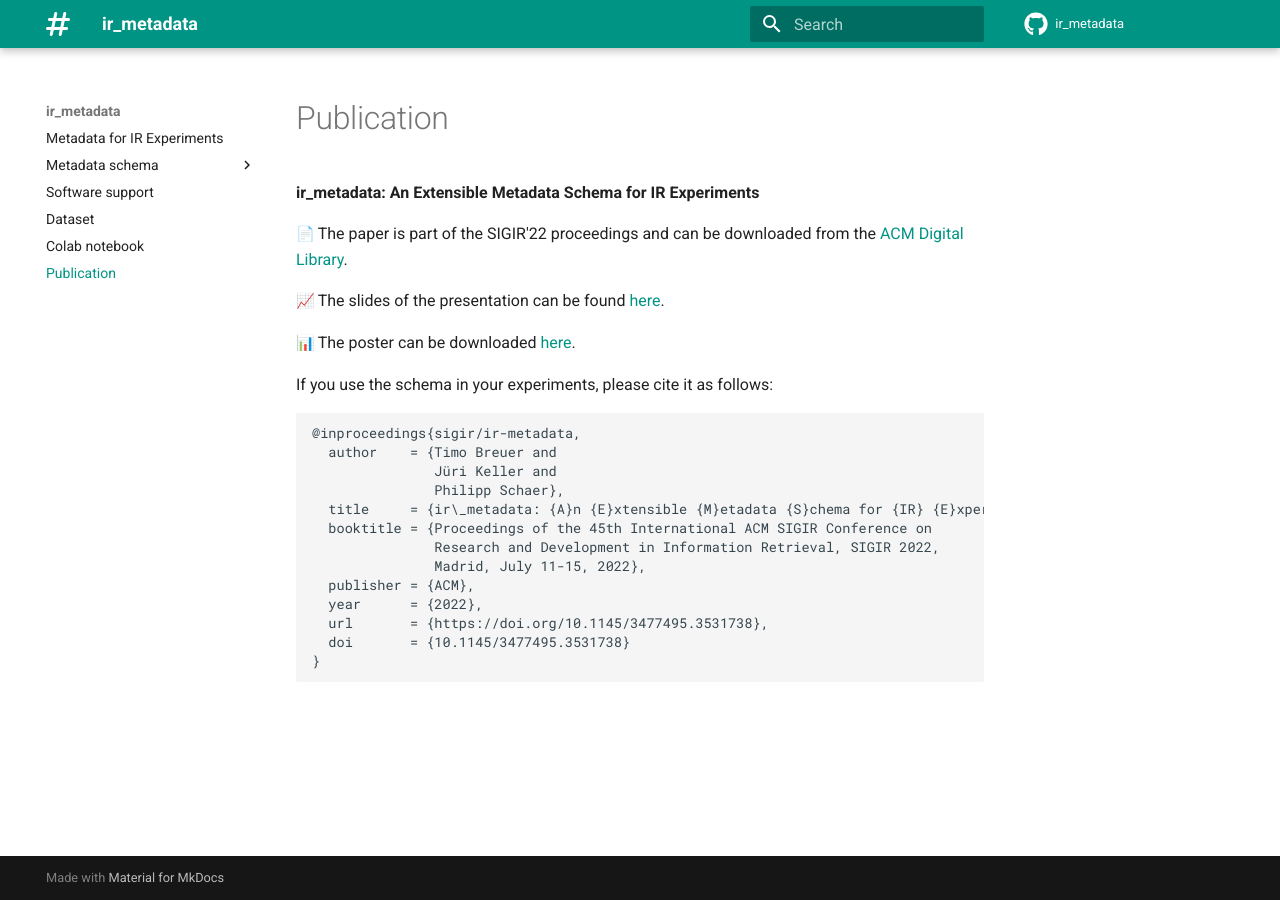
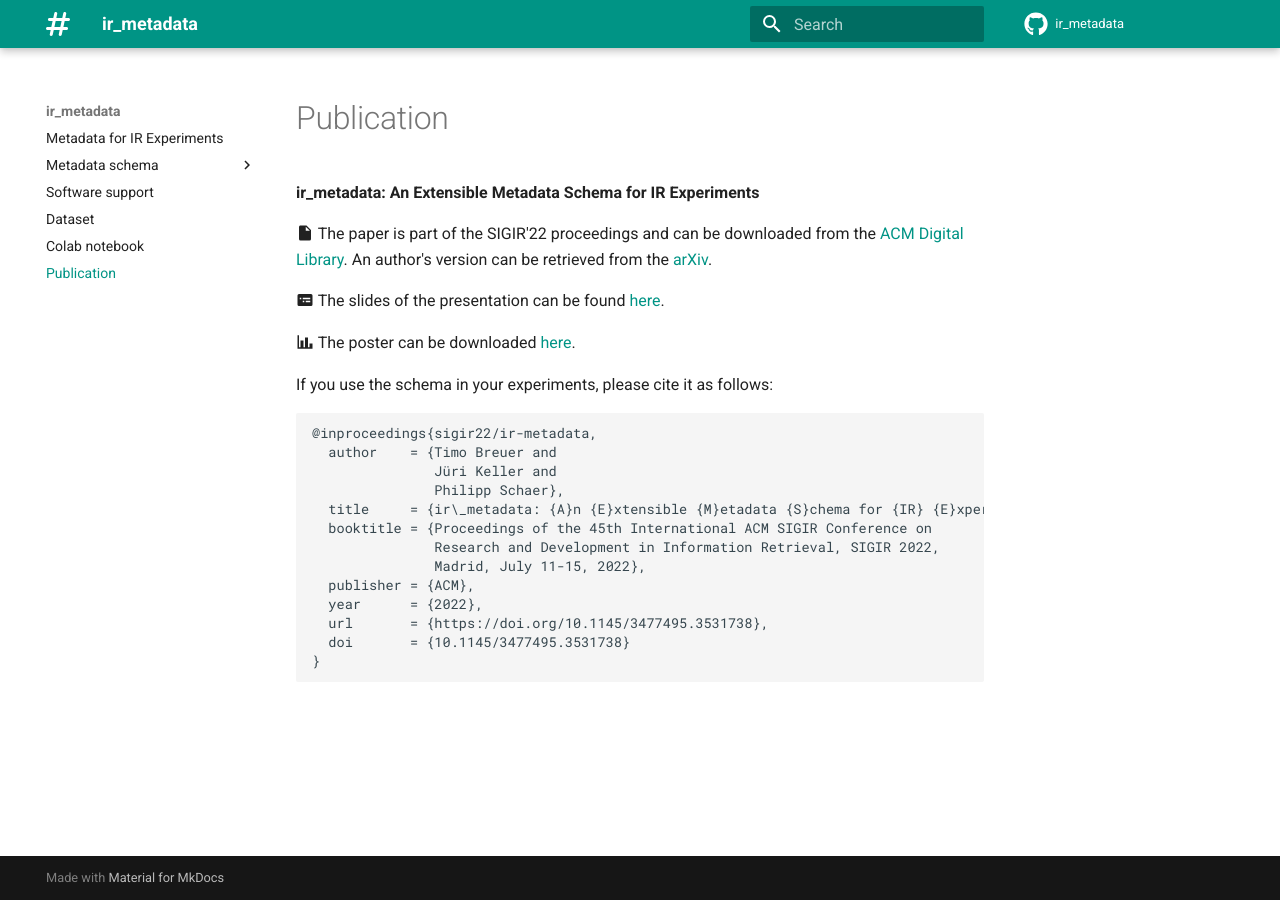
Before and after one commit to irgroup/ir_metadata, an MkDocs documentation site: the page built from docs/publication.md, in a window 1280 px wide. Built offline with MkDocs 1.6.1 and Material for MkDocs 9.7.7, drawn with Linux system fonts in a browser that asks for light colours; emoji names are drawn with the system emoji font; comment, search, counter and statistics services are not loaded.

Commit message:
add link to arxiv

````diff
--- a/docs/publication.md
+++ b/docs/publication.md
@@ -1,16 +1,16 @@
 **ir_metadata: An Extensible Metadata Schema for IR Experiments** <br>
 
-:page_facing_up: The paper is part of the SIGIR'22 proceedings and can be downloaded from the [ACM Digital Library](https://dl.acm.org/doi/10.1145/3477495.3531738).
+:material-file: The paper is part of the SIGIR'22 proceedings and can be downloaded from the [ACM Digital Library](https://dl.acm.org/doi/10.1145/3477495.3531738). An author's version can be retrieved from the [arXiv](https://arxiv.org/abs/2207.08922).
 
-:chart_with_upwards_trend: The slides of the presentation can be found [here](https://breuert.github.io/ir-metadata-slides/).
+:material-card-bulleted: The slides of the presentation can be found [here](https://breuert.github.io/ir-metadata-slides/).
 
-:bar_chart: The poster can be downloaded <a href="../assets/pdf/ir_metadata_poster.pdf" download>here</a>.
+:material-chart-bar: The poster can be downloaded <a href="../assets/pdf/ir_metadata_poster.pdf" download>here</a>.
 
 
 If you use the schema in your experiments, please cite it as follows:
 
 ```
-@inproceedings{sigir/ir-metadata,
+@inproceedings{sigir22/ir-metadata,
   author    = {Timo Breuer and
                Jüri Keller and
                Philipp Schaer},
````
